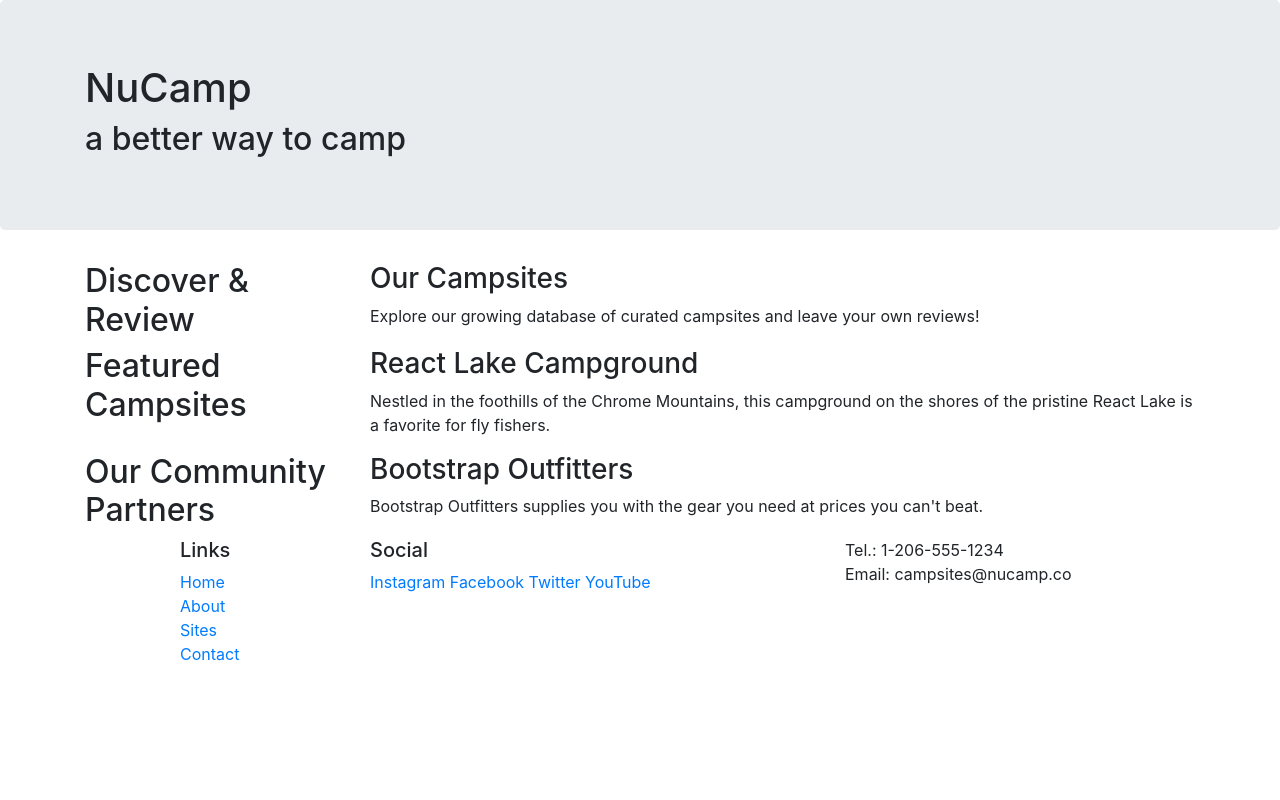
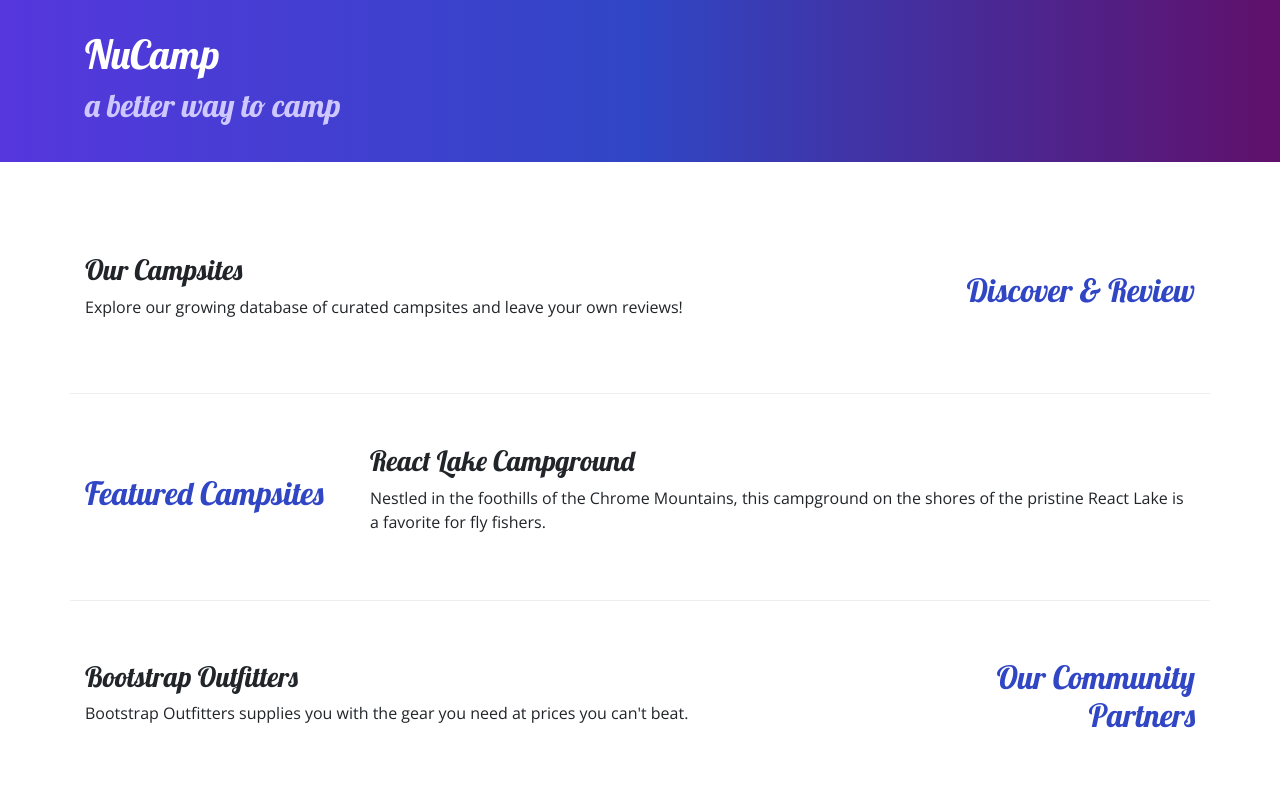
Before and after one commit to fitzerj/nucamp-bootstrap, a website: page index.html in a window 1280 px wide. Shown: the top 800 px of the page. Drawn offline with nearby package versions, Linux system fonts and the light colour scheme.

Commit message:
Adding custom styles

```diff
--- /dev/null
+++ b/css/styles.css
@@ -0,0 +1,32 @@
+body {
+    font-family: "Open Sans", sans-serif;
+}
+
+h1, h2, h3 {
+    font-family: "Lobster", cursive;
+}
+
+h2 {
+    color: #3046C5;
+}
+
+header h2 {
+    color: #CEC8FF;
+}
+
+footer {
+    background-image: linear-gradient(#CEC8FF, white);
+    padding: 20px 0;
+}
+
+.jumbotron {
+    padding: 30px;
+    background-image: linear-gradient(to right, #5637DD, #3046C5, #60106B);
+    color: white;
+}
+
+.row-content {
+    padding: 50px 0;
+    border-bottom: 1px ridge;
+    min-height: 200px;
+}
--- a/index.html
+++ b/index.html
@@ -8,12 +8,15 @@
     <!-- Bootstrap CSS -->
     <link rel="stylesheet" href="node_modules/bootstrap/dist/css/bootstrap.min.css" />
 
+    <!-- Additional CSS must be placed after Bootstrap CSS -->
+    <link rel="stylesheet" href="https://fonts.googleapis.com/css?family=Lobster|Open+Sans" />
+    <link rel="stylesheet" href="css/styles.css" />
     <title>NuCamp: A Better Way To Camp</title>
 </head>
 
 <body>
 
-    <header class="jumbotron">
+    <header class="jumbotron jumbotron-fluid">
         <div class="container">
             <div class="row">
                 <div class="col">
@@ -25,9 +28,9 @@
     </header>
 
     <div class="container">
-        <div class="row">
-            <div class="col-sm-4 col-md-3">
-                <h2>Discover & Review</h2>
+        <div class="row row-content align-items-center">
+            <div class="col-sm-4 order-sm-last col-md-3">
+                <h2 class="text-sm-right">Discover & Review</h2>
             </div>
             <div class="col">
                 <h3>Our Campsites</h3>
@@ -35,7 +38,7 @@
             </div>
         </div>
 
-        <div class="row">
+        <div class="row row-content align-items-center">
             <div class="col-sm-4 col-md-3">
                 <h2>Featured Campsites</h2>
             </div>
@@ -45,9 +48,9 @@
    			</div>
         </div>
 
-        <div class="row">
-            <div class="col-sm-4 col-md-3">
-                <h2>Our Community Partners</h2>
+        <div class="row row-content align-items-center">
+            <div class="col-sm-4 order-sm-last col-md-3">
+                <h2 class="text-sm-right">Our Community Partners</h2>
             </div>
             <div class="col">
                 <h3>Bootstrap Outfitters</h3>
@@ -68,7 +71,7 @@
                         <li><a href="#">Contact</a></li>
                     </ul>
                 </div>
-                <div class="col-6 col-sm-5">
+                <div class="col-6 col-sm-5 text-center">
                 	<h5>Social</h5>
                     <a href="http://instagram.com/">Instagram</a>
                     <a href="http://facebook.com/">Facebook</a>
```
